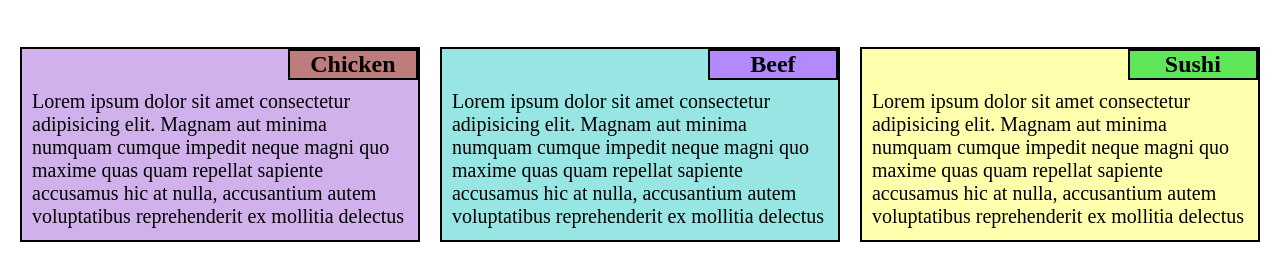
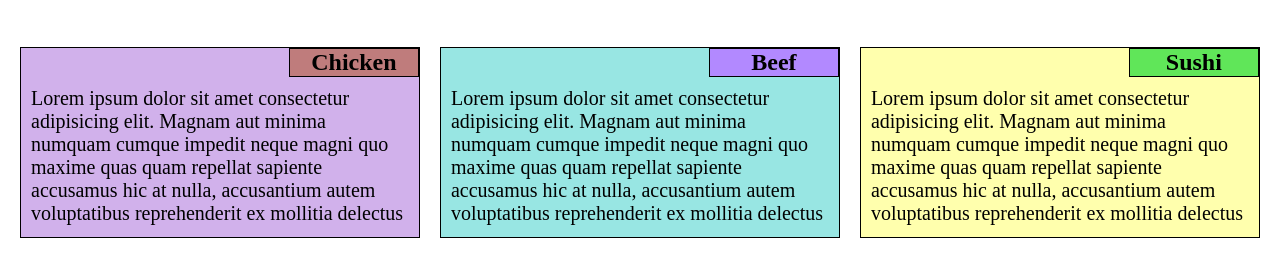
Before and after one commit to gajju-ary/module2-solution, a plain HTML site: page index.html in a window 1280 px wide. Shown: the part 110-390 px from the top of the page. Drawn offline with Linux system fonts and the light colour scheme.

Commit message:
Update style.css
Updated Border Thickness

```diff
--- a/css/style.css
+++ b/css/style.css
@@ -23,7 +23,7 @@ h1{
 .all-box{
     margin: 10px;
     float: left;
-    border: 2px solid black;
+    border: 1px solid black;
 }
 
 /* Box Unique Colour */
@@ -43,7 +43,7 @@ h2{
     float: right;
     text-align: center;
     width: 130px;
-    border:2px solid black;
+    border:1px solid black;
 }
 /* Title Text Unique Color */
 #title1{
```
